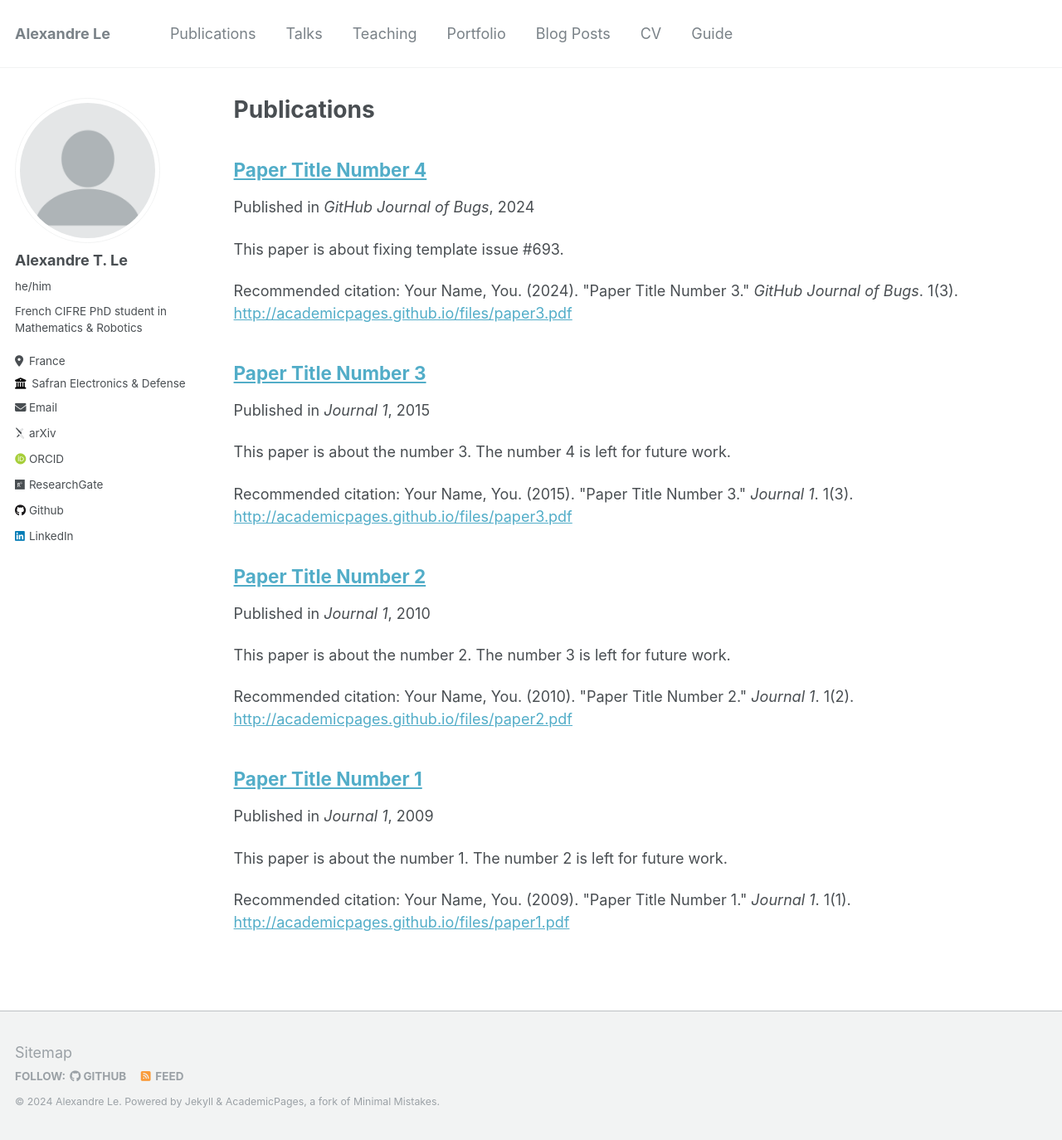
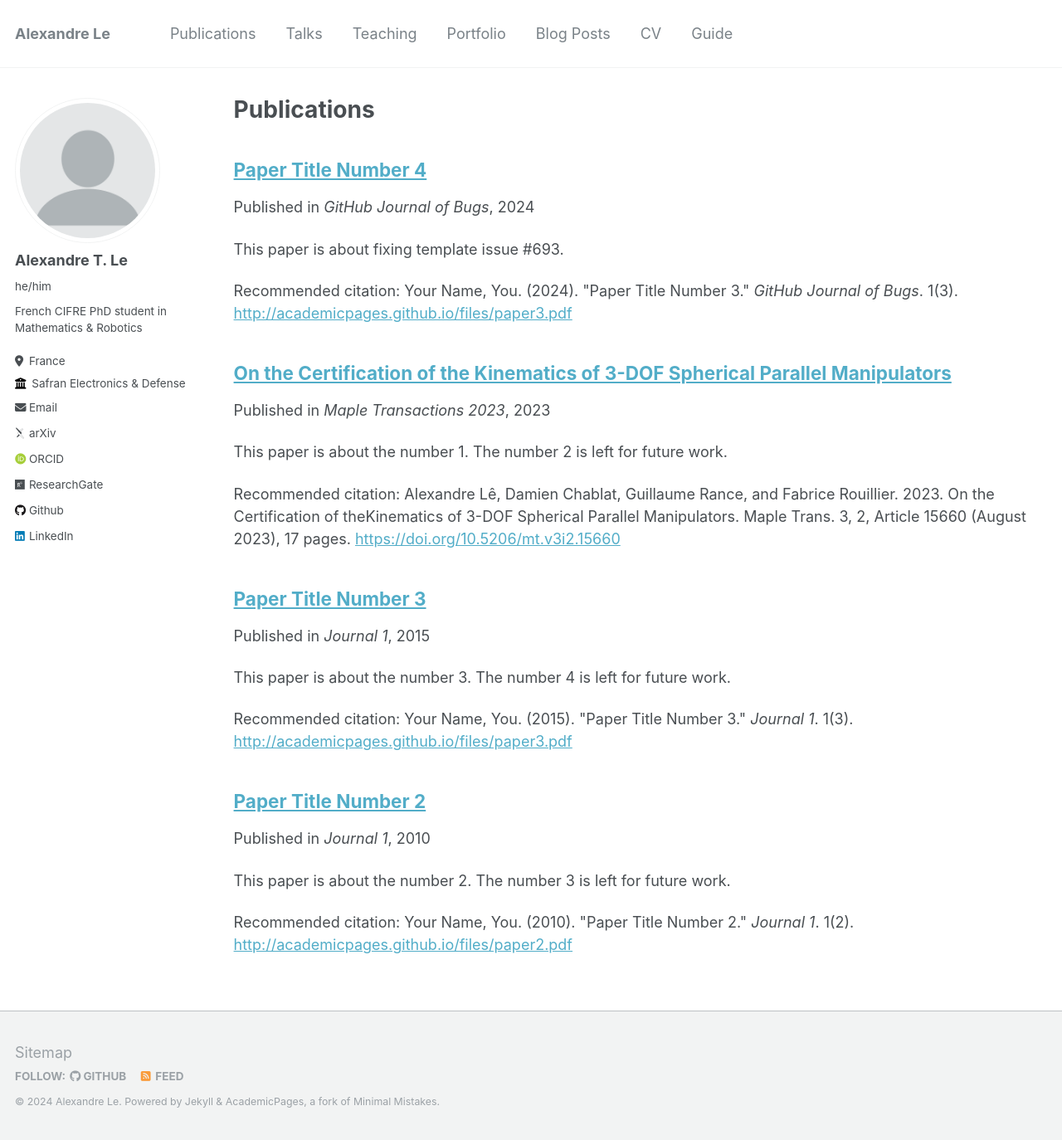
Before and after one commit to alexandre-tle/alexandre-tle.github.io, a Jekyll site: the page built from _pages/publications.md, in a window 1280 px wide and 1374 px high. Shown: the whole window at 83% size. Built offline with Jekyll 4.4.1, drawn with Linux system fonts in a browser that asks for light colours; some web fonts are replaced.

Commit message:
Add Article 01

```diff
--- a/_publications/2009-10-01-paper-title-number-1.md
+++ b/_publications/2009-10-01-paper-title-number-1.md
@@ -1,12 +1,12 @@
 ---
-title: "Paper Title Number 1"
+title: "On the Certification of the Kinematics of 3-DOF Spherical Parallel Manipulators"
 collection: publications
-permalink: /publication/2009-10-01-paper-title-number-1
+permalink: https://doi.org/10.5206/mt.v3i2.15660
 excerpt: 'This paper is about the number 1. The number 2 is left for future work.'
-date: 2009-10-01
-venue: 'Journal 1'
-paperurl: 'http://academicpages.github.io/files/paper1.pdf'
-citation: 'Your Name, You. (2009). &quot;Paper Title Number 1.&quot; <i>Journal 1</i>. 1(1).'
+date: 2023-08-01
+venue: 'Maple Transactions 2023'
+paperurl: 'https://doi.org/10.5206/mt.v3i2.15660'
+citation: 'Alexandre Lê, Damien Chablat, Guillaume Rance, and Fabrice Rouillier. 2023. On the Certification of theKinematics of 3-DOF Spherical Parallel Manipulators. Maple Trans. 3, 2, Article 15660 (August 2023), 17 pages.'
 ---
 
 The contents above will be part of a list of publications, if the user clicks the link for the publication than the contents of section will be rendered as a full page, allowing you to provide more information about the paper for the reader. When publications are displayed as a single page, the contents of the above "citation" field will automatically be included below this section in a smaller font.
```
